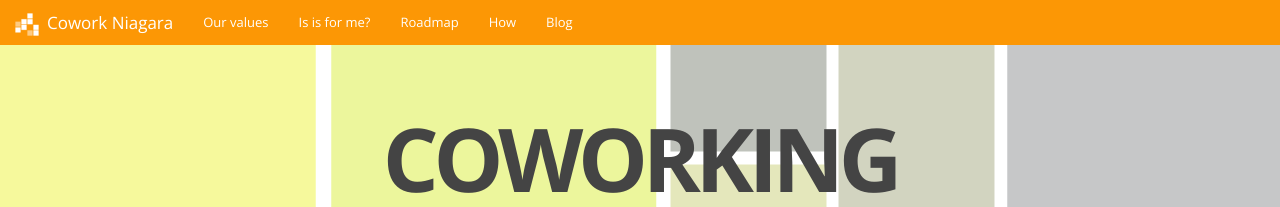
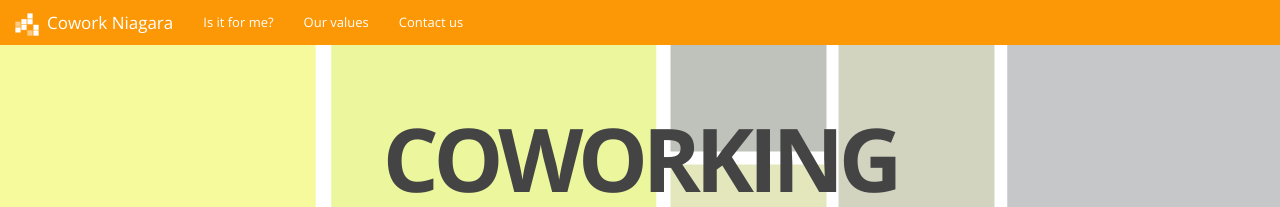
Before and after one commit to CoworkNiagara/coworkingniagara.github.io, a Jekyll site: the page built from index.html, in a window 1280 px wide. Shown: the top 207 px of the page. Built offline with Jekyll 4.4.1, drawn with Linux system fonts in a browser that asks for light colours; nearby versions of some CDN libraries.

Commit message:
Updating header to include links we're going live with.

```diff
--- a/_includes/header.html
+++ b/_includes/header.html
@@ -6,14 +6,10 @@
   </ul>
   <section class="top-bar-section">
     <ul class="left">
+      <li class="good-fit"><a href="/is-it-for-me.html" title="Is coworking a good fit for you?">Is it for me?</a></li>
       <li class="values"><a href="/our-values.html">Our values</a></li>
-      <li class="good-fit"><a href="/is-it-for-me.html" title="Is coworking a good fit for you?">Is is for me?</a></li>
-      <li class="roadmap"><a href="/roadmap.html" title="List of upcoming milestones">Roadmap</a></li>
-      <li class="how"><a href="#">How</a></li>
-      <li class="blog"><a href="/blog.html">Blog</a></li>
+      <li class="contact"><a href="/contact.html">Contact us</a></li>
       <li class="toggle-topbar menu-icon"><a href="#">Menu</a></li>
     </ul>
   </section>
 </nav>
-<header>
-</header>
```
